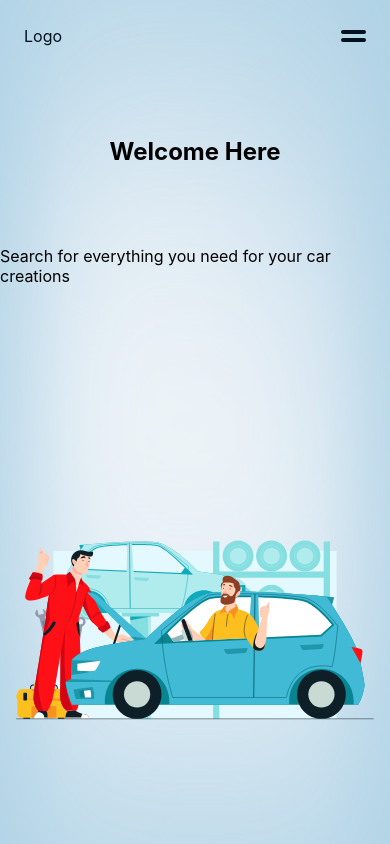
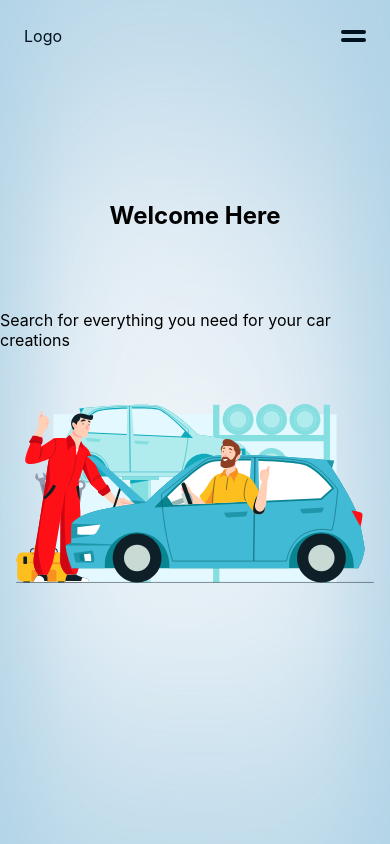
Before and after one commit to joncoronel/ACC, a Next.js app: page / in a window 390 px wide. Shown: the top 844 px of the page. Built offline with nearby package versions, Linux system fonts and the light colour scheme.

Commit message:
yet another attempt to fic mobile side nav

```diff
--- a/components/Navigation/Nav.module.scss
+++ b/components/Navigation/Nav.module.scss
@@ -53,7 +53,7 @@
   min-height: 100vmax;
   width: 80vw;
   transform: translateX(100vw);
-  transition: all 0.25s cubic-bezier(0.645, 0.045, 0.355, 1);
+
   box-shadow: -10px 0px 30px -15px var(--color-shadow);
   visibility: hidden;
 
@@ -81,7 +81,7 @@
   background-color: var(--overlay-color);
   backdrop-filter: blur(9px);
   opacity: 0;
-  transition: all 0.25s cubic-bezier(0.645, 0.045, 0.355, 1);
+
   pointer-events: none;
   z-index: 2;
 }
@@ -93,6 +93,7 @@
 
   .navMobile {
     display: flex;
+    transition: all 0.25s cubic-bezier(0.645, 0.045, 0.355, 1);
   }
 
   .navMobile.open {
@@ -100,6 +101,9 @@
     transform: translateX(0vw);
     pointer-events: auto;
     background-color: var(--color-dark);
+  }
+  .overlay {
+    transition: all 0.25s cubic-bezier(0.645, 0.045, 0.355, 1);
   }
 
   .overlay.open {
--- a/components/Sections/Landing.module.scss
+++ b/components/Sections/Landing.module.scss
@@ -6,7 +6,7 @@
   position: relative;
   min-height: 100vh;
   max-height: 100vh;
-  width: 100%;
+  min-width: 100%;
   color: black;
 
   overflow: hidden;
--- a/styles/Home.module.scss
+++ b/styles/Home.module.scss
@@ -1,10 +1,9 @@
 .main {
   //adding: 1rem;
-  display: grid;
-  width: 100%;
+  //width: 100vw;
 }
 
-.main > div > * {
+.main > div > section {
   //margin: auto;
   //margin-top: var(--spacer, 2rem);
   //max-width: 90rem;
```
